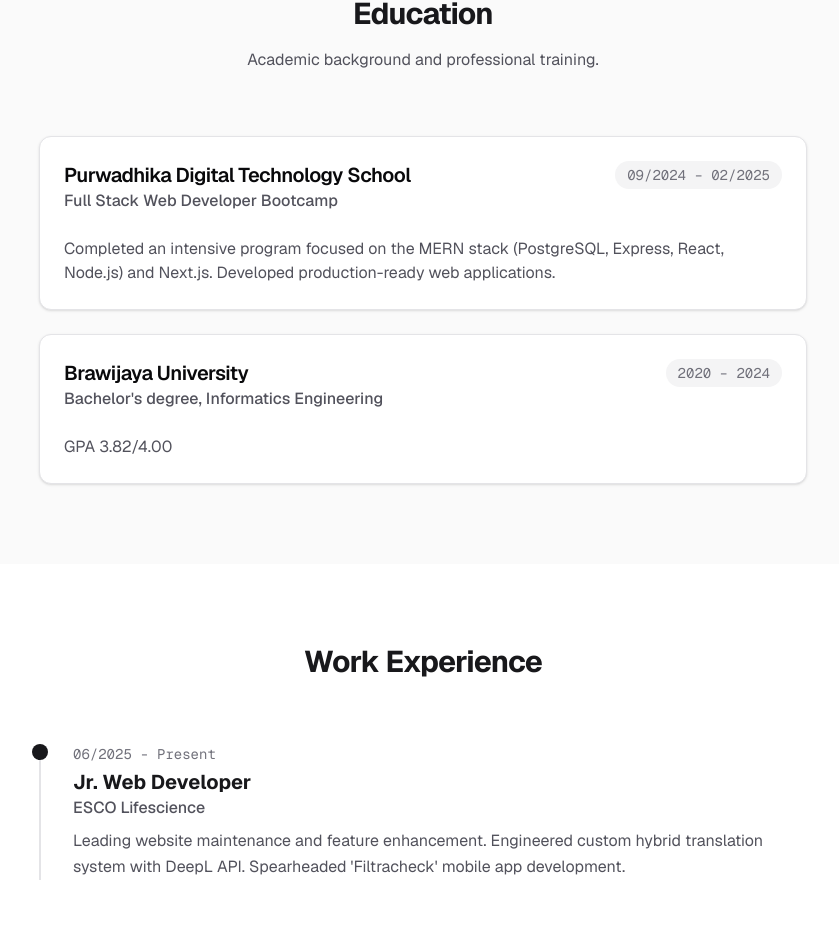
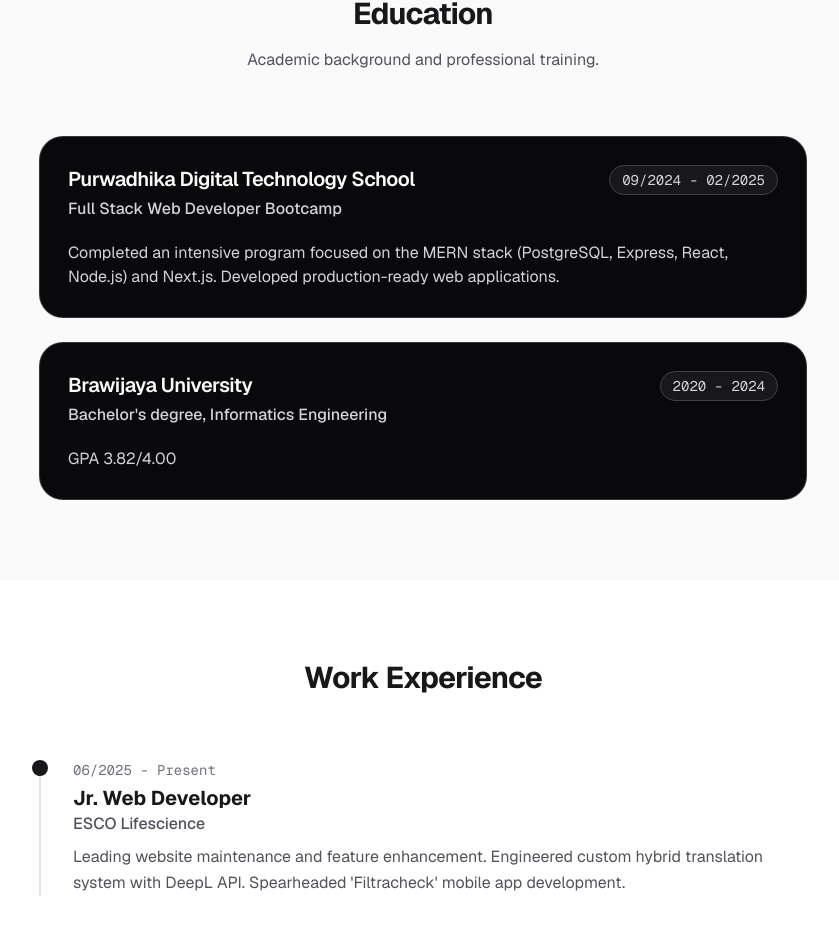
Before and after one commit to fadhil30/personal-portofolio-website-v2, a Next.js app: page / in a window 1280 px wide. Shown: the part 820-1746 px from the top of the page, without its empty margins (217-1056 px from the left). Built offline with nearby package versions, Linux system fonts and the light colour scheme.

Commit message:
feat(education): redesign section with AnimatedList and SpotlightCard

```diff
--- a/app/components/Education.tsx
+++ b/app/components/Education.tsx
@@ -1,74 +1,67 @@
 "use client";
 
 import { motion } from "framer-motion";
-import { Card, CardContent, CardHeader, CardTitle } from "./ui/card";
+import { AnimatedList } from "./ui/animated-list";
+import { SpotlightCard } from "./ui/spotlight-card";
 
 const education = [
  {
   institution: "Purwadhika Digital Technology School",
   degree: "Full Stack Web Developer Bootcamp",
-  period: "09/2024 – 02/2025",
+  period: "09/2024 - 02/2025",
   description:
    "Completed an intensive program focused on the MERN stack (PostgreSQL, Express, React, Node.js) and Next.js. Developed production-ready web applications.",
  },
  {
   institution: "Brawijaya University",
   degree: "Bachelor's degree, Informatics Engineering",
-  period: "2020 – 2024",
+  period: "2020 - 2024",
   description: "GPA 3.82/4.00",
  },
 ];
 
 export function Education() {
  return (
-  <section id="education" className="py-20 bg-zinc-50 dark:bg-zinc-900/50 relative z-10">
+  <section id="education" className="relative z-10 bg-zinc-50 py-20 dark:bg-zinc-900/50">
    <div className="container mx-auto px-4">
     <motion.div
      initial={{ opacity: 0, y: 20 }}
      whileInView={{ opacity: 1, y: 0 }}
      viewport={{ once: true, amount: 0.3 }}
-     className="text-center mb-16"
+     className="mb-16 text-center"
     >
-     <h2 className="text-3xl font-bold tracking-tight mb-4">Education</h2>
-     <p className="text-zinc-600 dark:text-zinc-400 max-w-2xl mx-auto">
+     <h2 className="mb-4 text-3xl font-bold tracking-tight">Education</h2>
+     <p className="mx-auto max-w-2xl text-zinc-600 dark:text-zinc-400">
       Academic background and professional training.
      </p>
     </motion.div>
 
-    <div className="max-w-3xl mx-auto grid gap-6">
-     {education.map((edu, index) => (
-      <motion.div
+    <AnimatedList className="mx-auto max-w-3xl">
+     {education.map((edu) => (
+      <SpotlightCard
        key={edu.institution}
-       initial={{ opacity: 0, y: 20 }}
-       whileInView={{ opacity: 1, y: 0 }}
-       viewport={{ once: true, amount: 0.3 }}
-       transition={{ delay: index * 0.1 }}
+       className="border-zinc-700/80 bg-zinc-950 p-6 text-zinc-50 md:p-7"
+       spotlightColor="rgba(59, 130, 246, 0.2)"
       >
-       <Card>
-        <CardHeader>
-         <div className="flex flex-col md:flex-row md:justify-between md:items-start gap-2">
+       <div className="flex flex-col gap-4 md:flex-row md:items-start md:justify-between">
         <div>
-           <CardTitle className="text-xl">
+         <h3 className="text-xl font-semibold tracking-tight">
           {edu.institution}
-           </CardTitle>
-           <p className="text-zinc-600 dark:text-zinc-400 font-medium">
+         </h3>
+         <p className="mt-1 font-medium text-zinc-300">
           {edu.degree}
          </p>
         </div>
-          <span className="text-sm text-zinc-500 font-mono whitespace-nowrap bg-zinc-100 dark:bg-zinc-800 px-3 py-1 rounded-full">
+        <span className="inline-flex w-fit items-center whitespace-nowrap rounded-full border border-zinc-700 bg-zinc-900 px-3 py-1 font-mono text-sm text-zinc-300">
          {edu.period}
         </span>
        </div>
-        </CardHeader>
-        <CardContent>
-         <p className="text-zinc-600 dark:text-zinc-400">
+       <p className="mt-5 text-zinc-300">
         {edu.description}
        </p>
-        </CardContent>
-       </Card>
-      </motion.div>
+      </SpotlightCard>
      ))}
-    </div>
+    </AnimatedList>
    </div>
   </section>
  );
--- /dev/null
+++ b/app/components/ui/animated-list.tsx
@@ -0,0 +1,61 @@
+"use client";
+
+import * as React from "react";
+import { motion } from "framer-motion";
+import { cn } from "@/app/lib/utils";
+
+interface AnimatedListProps extends React.HTMLAttributes<HTMLUListElement> {
+ staggerDelay?: number;
+ itemDuration?: number;
+ once?: boolean;
+ amount?: number;
+}
+
+const itemVariants = {
+ hidden: { opacity: 0, y: 20 },
+ visible: { opacity: 1, y: 0 },
+};
+
+export function AnimatedList({
+ className,
+ children,
+ staggerDelay = 0.12,
+ itemDuration = 0.45,
+ once = true,
+ amount = 0.2,
+ ...props
+}: AnimatedListProps) {
+ const childArray = React.Children.toArray(children);
+
+ return (
+  <motion.ul
+   className={cn("space-y-6", className)}
+   initial="hidden"
+   whileInView="visible"
+   viewport={{ once, amount }}
+   variants={{
+    hidden: {},
+    visible: {
+     transition: {
+      staggerChildren: staggerDelay,
+     },
+    },
+   }}
+   {...props}
+  >
+   {childArray.map((child, index) => (
+    <motion.li
+     key={
+      React.isValidElement(child) && child.key != null
+       ? String(child.key)
+       : `animated-list-item-${index}`
+     }
+     variants={itemVariants}
+     transition={{ duration: itemDuration, ease: [0.22, 1, 0.36, 1] }}
+    >
+     {child}
+    </motion.li>
+   ))}
+  </motion.ul>
+ );
+}
```
Lines whose indentation alone changed are shown as unchanged.
